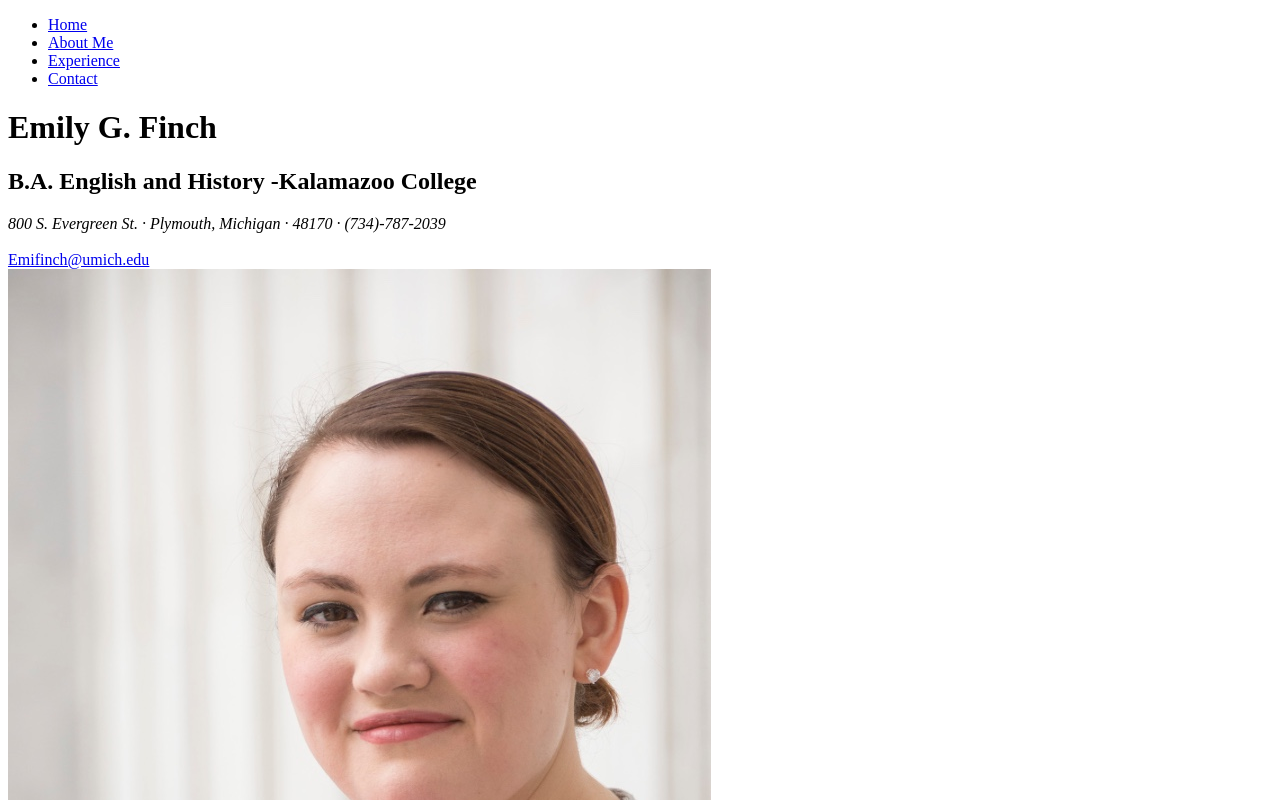
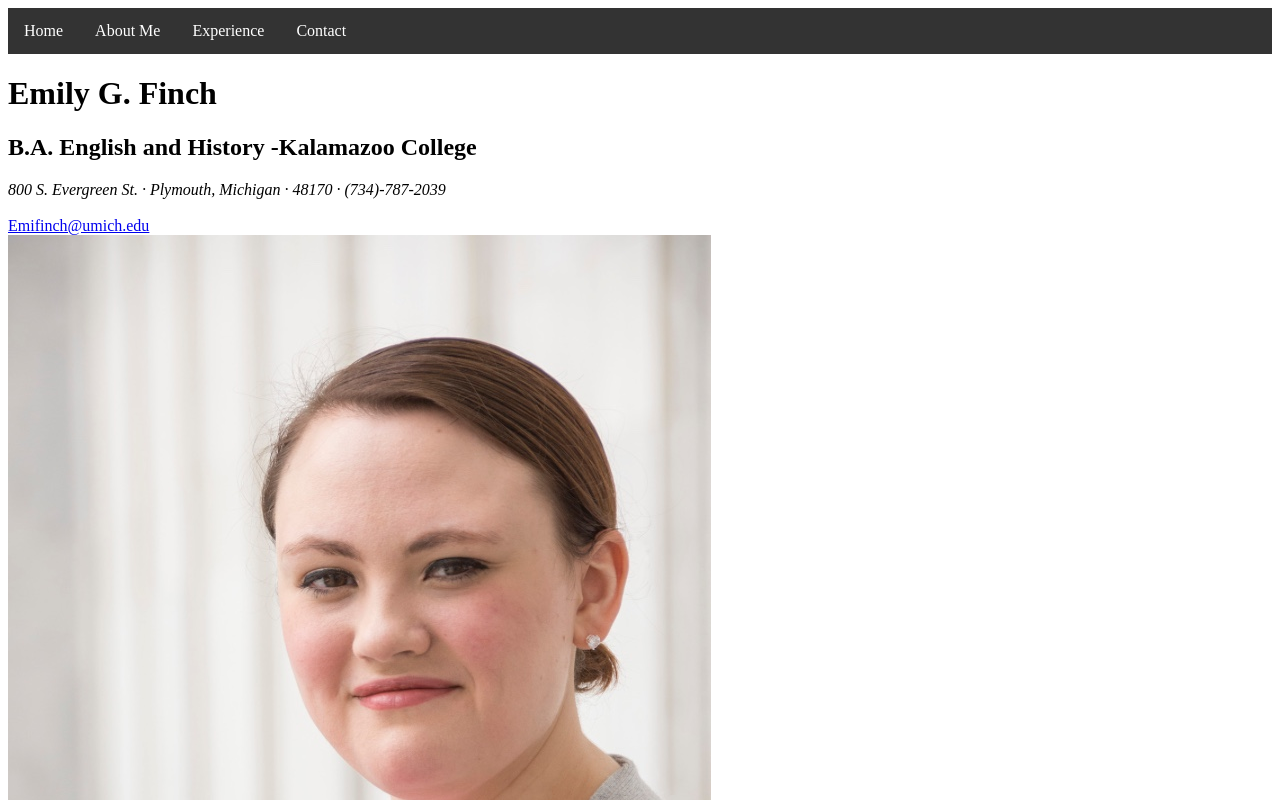
Before and after one commit to emifinch/eportfolio, a plain HTML site: page index.html in a window 1280 px wide. Shown: the top 800 px of the page. Drawn offline with Linux system fonts and the light colour scheme.

Commit message:
css round 2
round 2

```diff
--- a/CSS/indcss.css
+++ b/CSS/indcss.css
@@ -1,13 +1,19 @@
+ul {
+    list-style-type: none;
+    margin: 0;
+    padding: 0;
+    overflow: hidden;
+    background-color: #333;
+}
+
+li {
+    float: left;
 }
 
 li a {
     display: block;
     color: white;
     text-align: center;
-    padding: 16px;
+    padding: 14px 16px;
     text-decoration: none;
 }
-
-li a:hover {
-    background-color: #111111;
-}
```
Also changed, not shown: Contact.html (+1 -1 lines).
